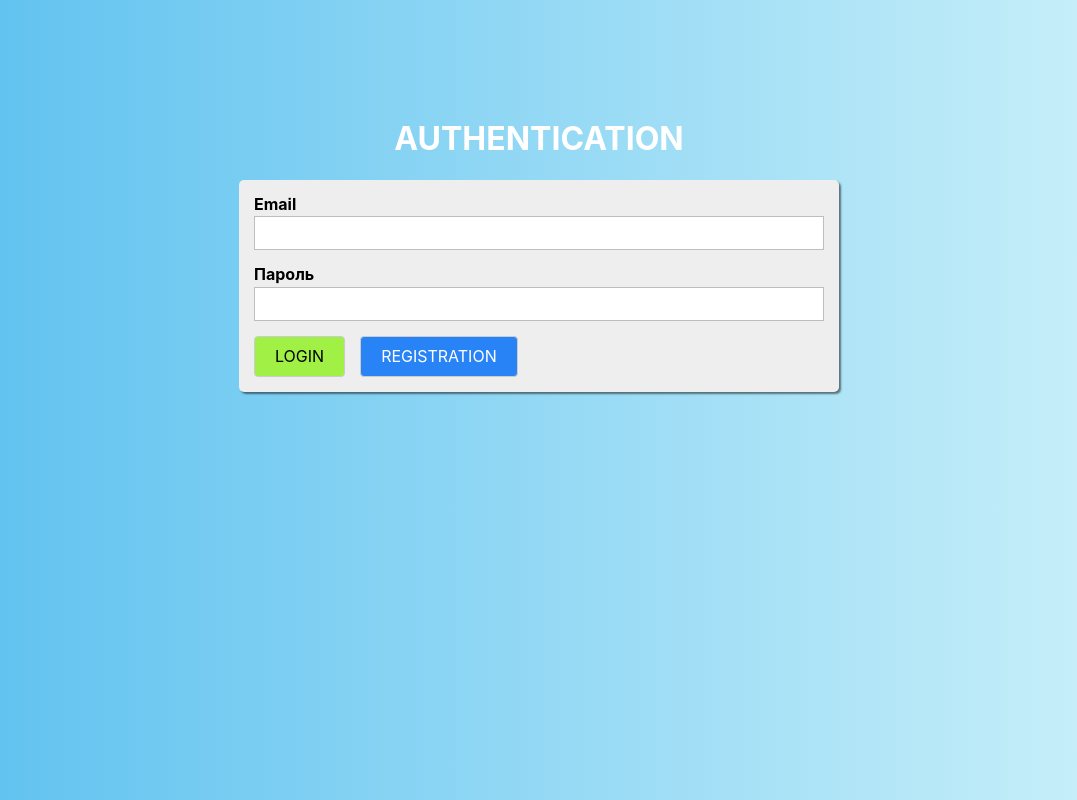
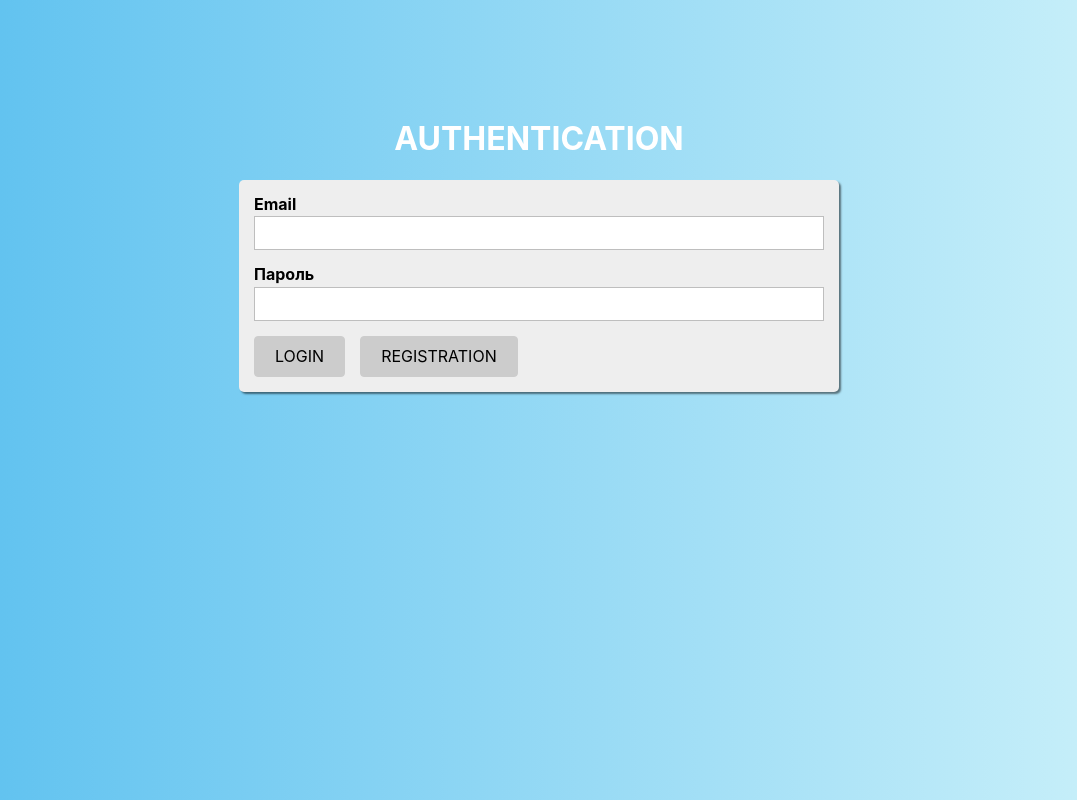
Before and after one commit to andrewdark/quiz, a React app in the folder src/main/frontend/: page /#/auth in a window 1280 px wide. Shown: the whole page, without its empty margins (101-1178 px from the left). Built offline with nearby package versions, Linux system fonts and the light colour scheme; the HTML template or start-up script is replaced by a standard one.

Commit message:
add disabled param to reg-forms button

```diff
--- a/src/main/frontend/src/containers/Auth/Auth.tsx
+++ b/src/main/frontend/src/containers/Auth/Auth.tsx
@@ -127,8 +127,8 @@ class Auth extends Component<AuthProps, AuthState> {
                 <h1>AUTHENTICATION</h1>
                 <form onSubmit={this.submitHandler} className={classes.AuthForm}>
                     {this.renderInputs()}
-                    <Button type="success" onClick={this.loginHandler}>Login</Button>
-                    <Button type="primary" onClick={this.regHandler}>Registration</Button>
+                    <Button type="success" onClick={this.loginHandler} disabled={!this.state.isFormValid}>Login</Button>
+                    <Button type="primary" onClick={this.regHandler} disabled={!this.state.isFormValid}>Registration</Button>
                 </form>
             </div>
         </div>;
```
Also changed, not shown: 1 other file (tests, documents, lock files or other folders).
